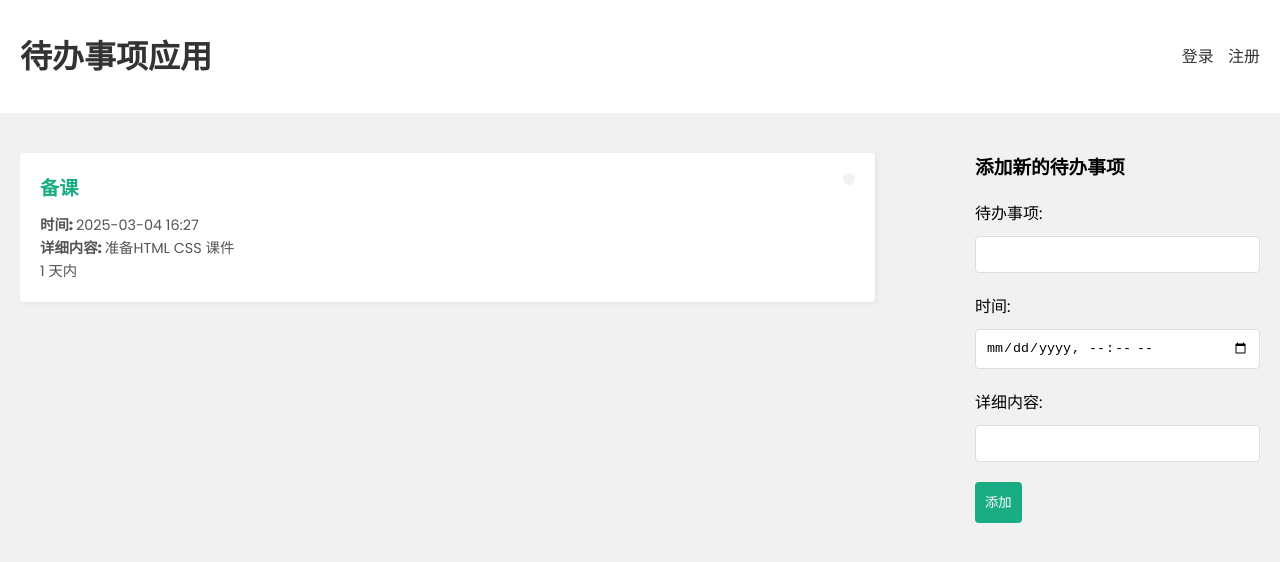
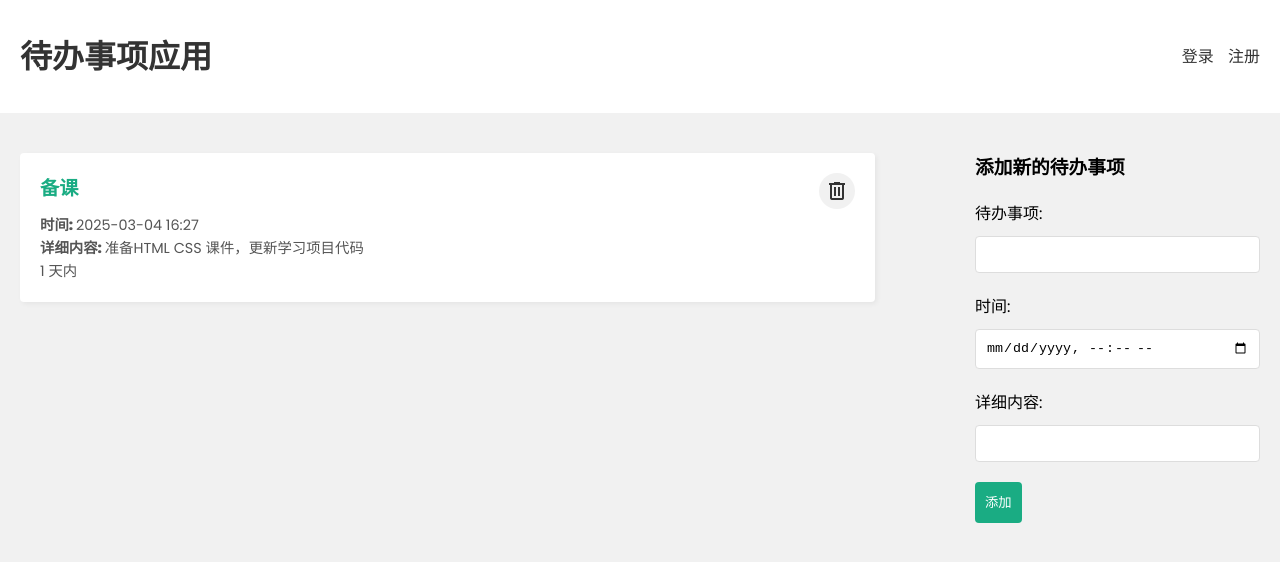
Before and after one commit to 409915016/vue-auth, a Vue app: page / in a window 1280 px wide. Shown: the top 562 px of the page. Built offline with nearby package versions, Linux system fonts and the light colour scheme.

Commit message:
修改本地化语言

```diff
--- a/index.html
+++ b/index.html
@@ -5,7 +5,7 @@
     <link rel="icon" href="/favicon.ico">
     <meta name="viewport" content="width=device-width, initial-scale=1.0">
     <link rel="stylesheet" href="https://fonts.googleapis.com/css2?family=Material+Symbols+Outlined:opsz,wght,FILL,GRAD@48,400,0,0" />
-    <title>Workout App</title>
+    <title>待办事项应用</title>
   </head>
   <body>
     <div id="app"></div>
--- a/src/components/WorkoutDetails.vue
+++ b/src/components/WorkoutDetails.vue
@@ -28,8 +28,8 @@
     <h4>{{ workout.title }}</h4>
     <p><strong>时间: </strong>{{ workout.load }}</p>
     <p><strong>详细内容: </strong>{{ workout.reps }}</p>
-    <p>{{ formatDistanceToNow(new Date(workout.createdAt), { addSuffix: true,locale: zhCN }) }}</p>
-    <span class="material-symbols-outlined" @click="handleClick"></span>
+    <p>{{ formatDistanceToNow(new Date(workout.createdAt), { addSuffix: true, locale: zhCN }) }}</p>
+    <span class="material-symbols-outlined" @click="handleClick">delete</span>
   </div>
 </template>
 
--- a/src/views/Home.vue
+++ b/src/views/Home.vue
@@ -4,7 +4,7 @@ import WorkoutForm from '@/components/WorkoutForm.vue'
 import WorkoutDetails from '@/components/WorkoutDetails.vue'
 
 const workouts = reactive([
-  { _id: 1, title: '备课', load: '2025-03-04 16:27', reps: '准备HTML CSS 课件', createdAt: '2025-03-04 16:27:47'}
+  { _id: 1, title: '备课', load: '2025-03-04 16:27', reps: '准备HTML CSS 课件，更新学习项目代码', createdAt: '2025-03-04 16:27:47'}
 ])
 </script>
 
```
